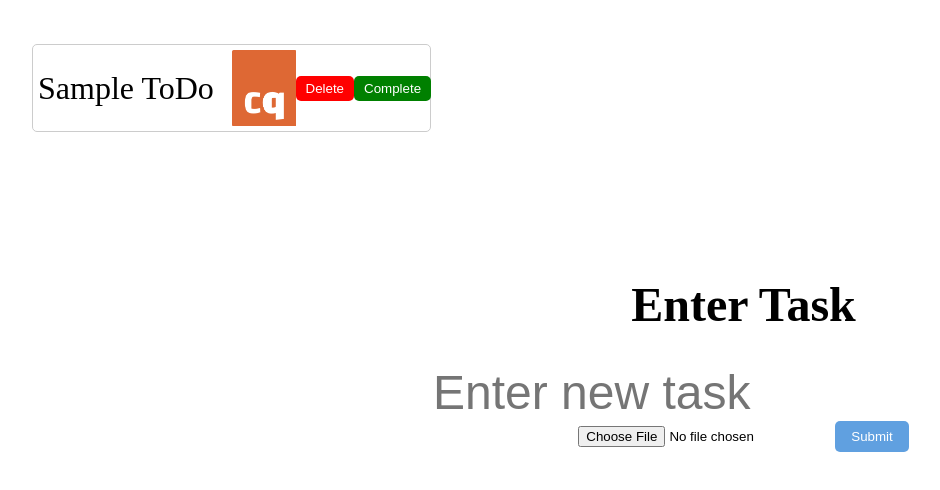
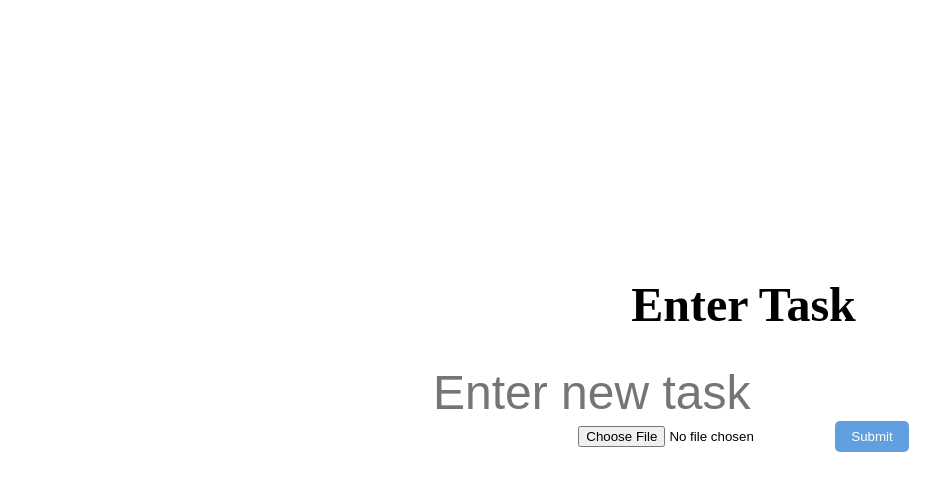
Before and after one commit to nvenkm/to-do-multer, a website with bundled scripts: page index.html in a window 1280 px wide. Shown: the whole page, without its empty margins (96-1036 px from the left). Built offline with nearby package versions, Linux system fonts and the light colour scheme; files whose address does not match are found by name.

Commit message:
removed sample todo

```diff
--- a/index.html
+++ b/index.html
@@ -11,14 +11,14 @@
       <div class="todo-left">
         <ul class="todo-list">
           <!-- sample todo -->
-          <li class="todo">
+          <!-- <li class="todo">
             <span class="todo-text">Sample ToDo</span>
             <div class="buttons-container">
               <img src="./logo2.png" alt="" />
               <button class="button delete-button">Delete</button>
               <button class="button complete-button">Complete</button>
             </div>
-          </li>
+          </li> -->
         </ul>
       </div>
       <div class="todo-right">
```
